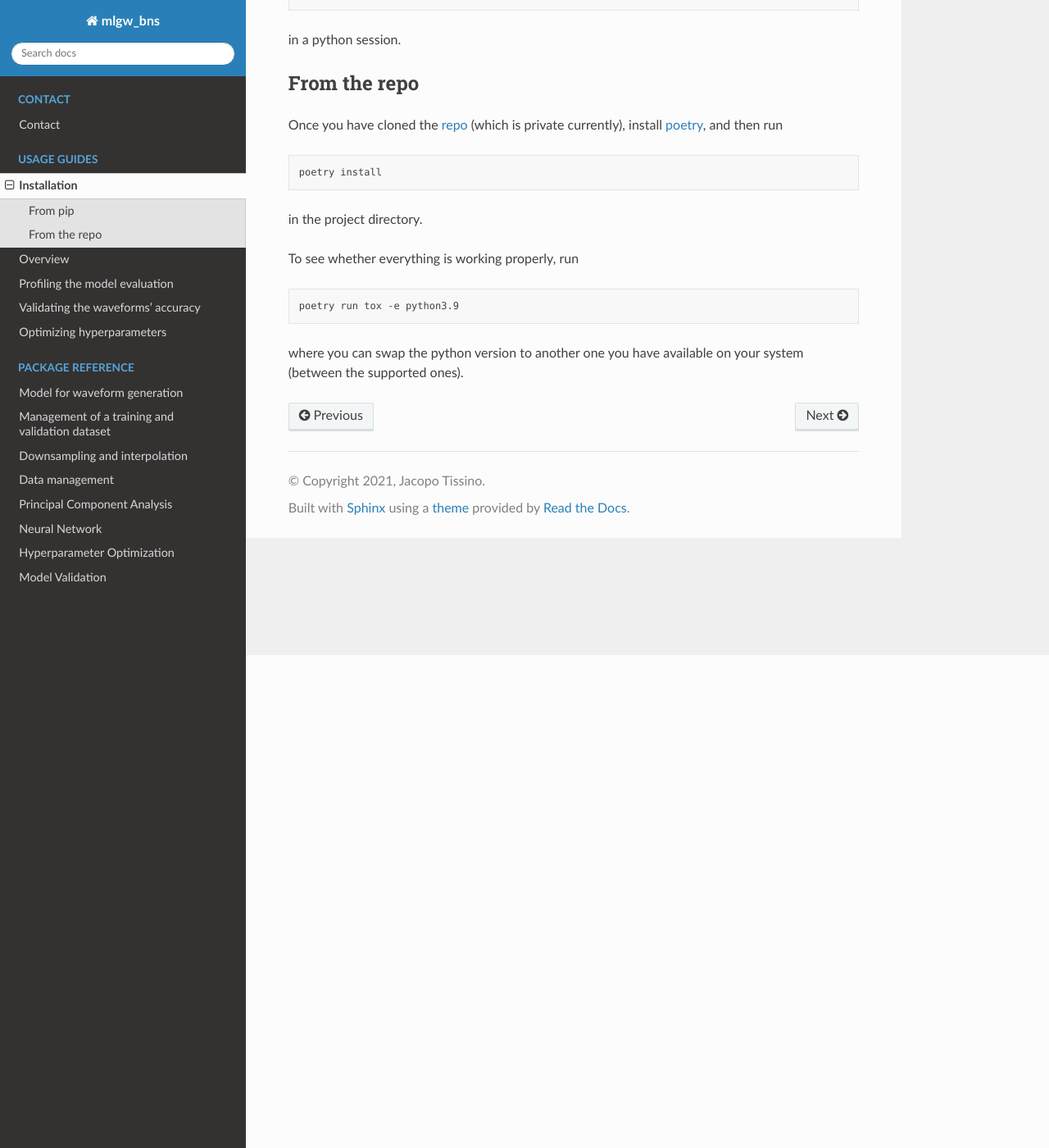
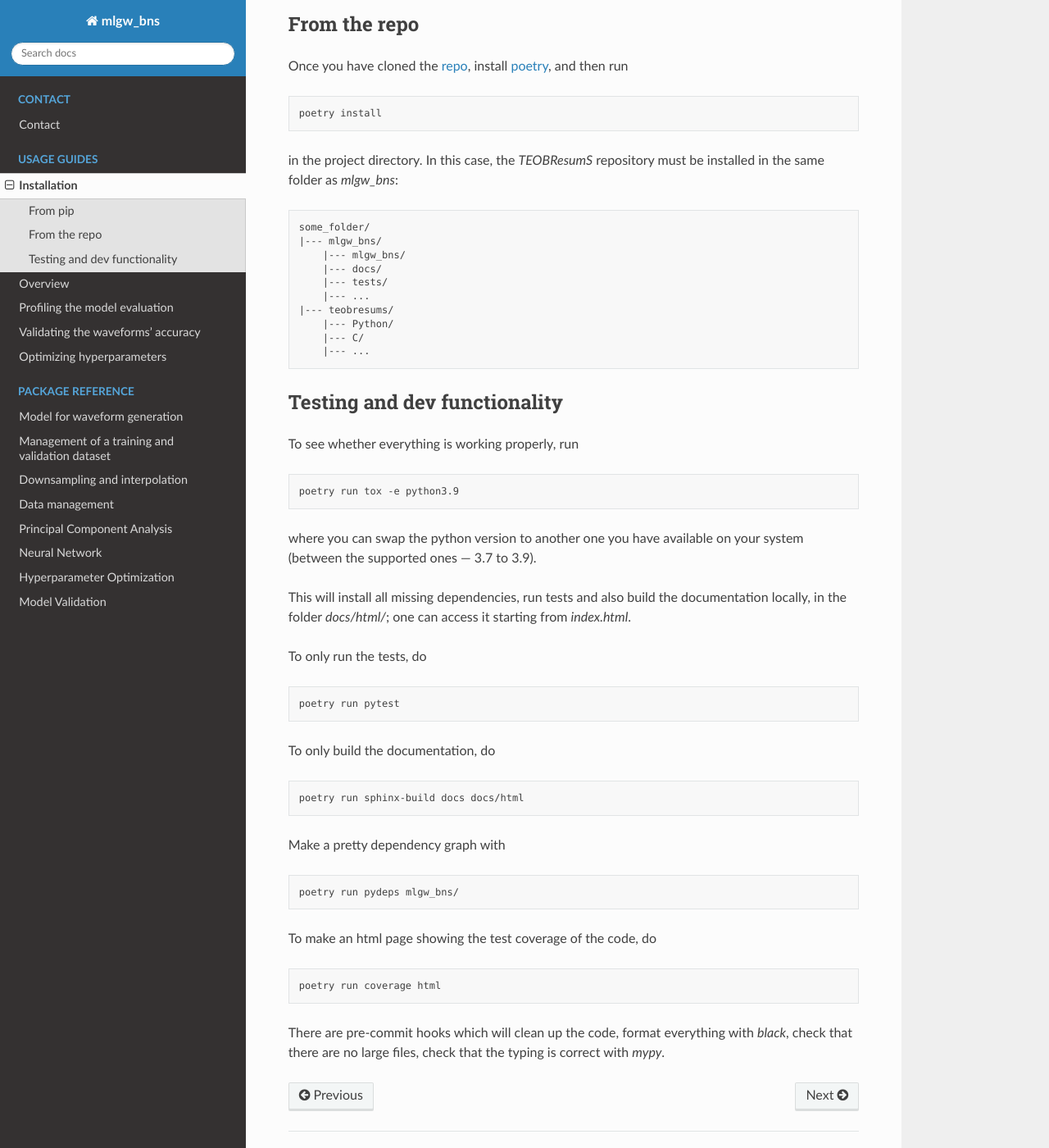
Before and after one commit to jacopok/mlgw_bns, a Sphinx documentation site: the page built from docs/usage_guides/install.rst, in a window 1280 px wide and 1400 px high, scrolled down 601 px. Shown: the whole window at 82% size. Built offline with Sphinx 7.4.7 and the Read the Docs theme 2.0.0, drawn with Linux system fonts in a browser that asks for light colours; some of the changed text lies outside the part shown.

Commit message:
Fixed installation notes

```diff
--- a/docs/usage_guides/install.rst
+++ b/docs/usage_guides/install.rst
@@ -29,11 +25,11 @@ To check whether it is correctly installed, try to
 
 in a python session.
 
+
 From the repo
 -------------
 
-Once you have cloned the `repo <https://github.com/jacopok/mlgw_bns>`_
-(which is private currently),
+Once you have cloned the `repo <https://github.com/jacopok/mlgw_bns>`_,
 install `poetry <https://python-poetry.org/docs/#installation>`_,
 and then run
 
@@ -42,6 +38,25 @@ and then run
     poetry install
 
 in the project directory.
+In this case, the `TEOBResumS` repository must be installed in the same folder
+as `mlgw_bns`:
+
+.. code-block:: bash
+
+    some_folder/
+    |--- mlgw_bns/
+        |--- mlgw_bns/
+        |--- docs/
+        |--- tests/
+        |--- ...
+    |--- teobresums/
+        |--- Python/
+        |--- C/
+        |--- ...
+
+
+Testing and dev functionality
+-----------------------------
 
 To see whether everything is working properly, run
 
@@ -50,4 +65,40 @@ To see whether everything is working properly, run
     poetry run tox -e python3.9
 
 where you can swap the python version to another one you have available
-on your system (between the supported ones).
+on your system (between the supported ones --- 3.7 to 3.9).
+
+This will install all missing dependencies,
+run tests and also build the documentation locally, in the folder `docs/html/`;
+one can access it starting from `index.html`.
+
+To only run the tests, do
+
+.. code-block:: bash
+
+    poetry run pytest
+
+
+To only build the documentation, do
+
+.. code-block:: bash
+
+    poetry run sphinx-build docs docs/html
+
+
+Make a pretty dependency graph with
+
+.. code-block:: bash
+
+    poetry run pydeps mlgw_bns/
+
+
+To make an html page showing the test coverage of the code, do
+
+.. code-block:: bash
+
+    poetry run coverage html
+
+
+There are pre-commit hooks which will clean up the code,
+format everything with `black`, check that there are no large files,
+check that the typing is correct with `mypy`.
```
Also changed, not shown: other parts of docs/usage_guides/install.rst (+1 -5 lines), README.md (+3 -56 lines), docs/usage_guides/overview.md (+3 -0 lines).
